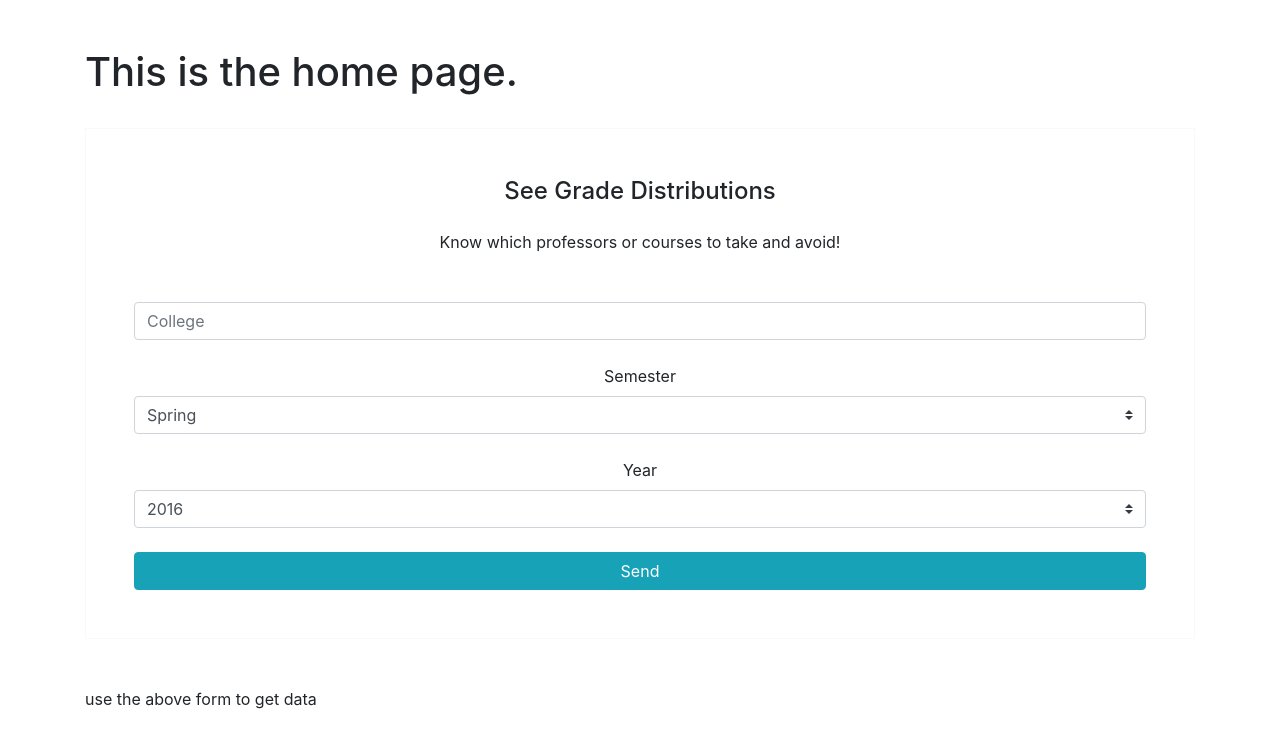
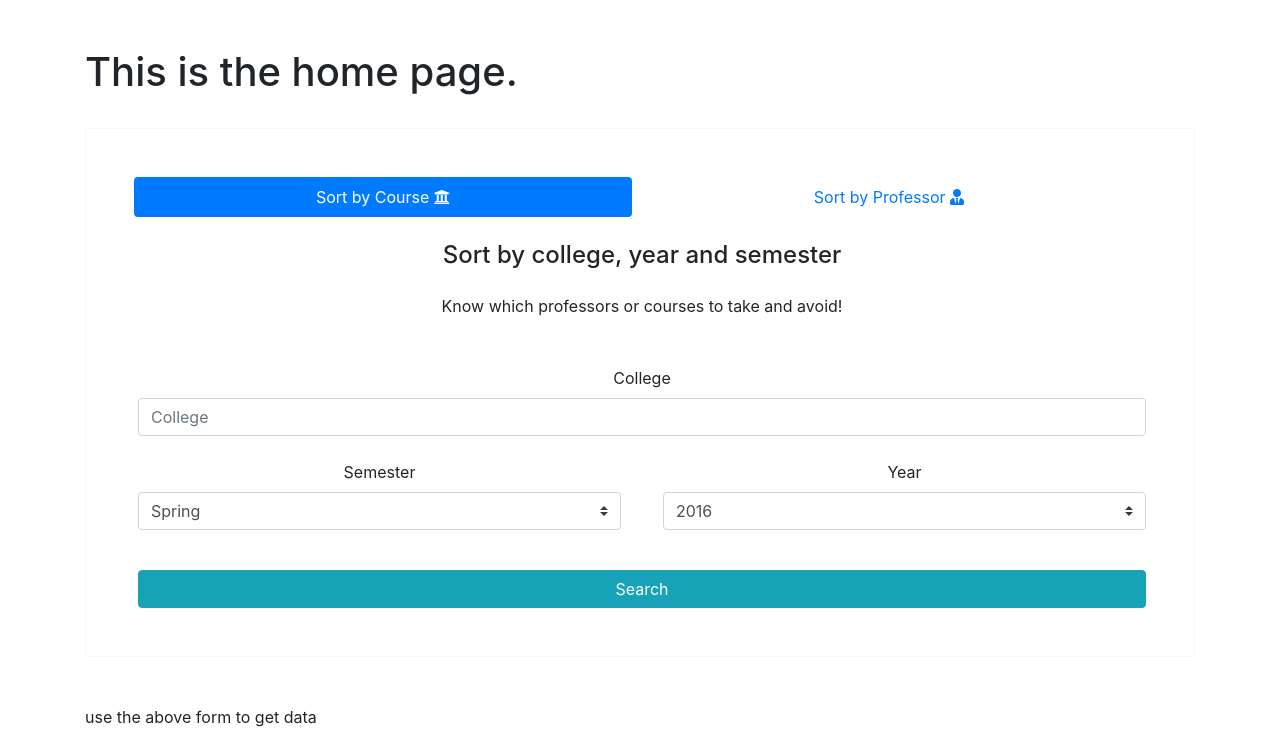
Before and after one commit to asiddiqi18/GradeDistroTamuApp, a Flask app: page / in a window 1280 px wide. Shown: the part 56-801 px from the top of the page. Before the commit the page ends 765 px from the top, so only its background shows below. Run offline with Flask 2, Linux system fonts and the light colour scheme; some libraries are stand-ins or nearby versions.

Commit message:
added pills interface

```diff
--- a/website/templates/home.html
+++ b/website/templates/home.html
@@ -4,17 +4,32 @@
 {% block content %}
 <h1 class="mt-5">This is the home page.</h1>
 <br />
-<form class="text-center border border-light p-5 mb-5" method="Get" action="results">
+<div class="text-center border border-light p-5 mb-5">
 
-    <p class="h4 mb-4">See Grade Distributions</p>
+    <ul class="nav nav-pills nav-fill mb-3" id="pills-tab" role="tablist">
+        <li class="nav-item">
+            <a class="nav-link active" id="pills-home-tab" data-toggle="pill" href="#pills-home" role="tab"
+                aria-controls="pills-home" aria-selected="true">Sort by Course <i class="fas fa-university"></i></a>
+        </li>
+        <li class="nav-item ">
+            <a class="nav-link" id="pills-profile-tab" data-toggle="pill" href="#pills-profile" role="tab"
+                aria-controls="pills-profile" aria-selected="false">Sort by Professor <i
+                    class="fas fa-user-tie"></i></a>
+        </li>
+    </ul>
+
+    <div class="tab-content pt-2 pl-1" id="pills-tabContent">
+        <div class="tab-pane fade show active" id="pills-home" role="tabpanel" aria-labelledby="pills-home-tab">
+            <p class="h4 mb-4">Sort by college, year and semester</p>
 
             <p class="mb-5">Know which professors or courses to take and avoid!</p>
 
             <!-- College -->
+            <form method="Get" action="results">
+                <label for="college">College</label>
+                <input class="form-control mb-4" placeholder="College" list="colleges" id="college" name="college" />
 
-    <input class="form-control mb-4" placeholder="College" list="ice-cream-flavors" id="ice-cream-choice" name="ice-cream-choice" />
-
-    <datalist id="ice-cream-flavors">
+                <datalist id="colleges">
                     <option value="Academic success center">
                     <option value="Agriculture and life sciences">
                     <option value="Architecture">
@@ -43,17 +58,21 @@
                 </datalist>
 
                 <!-- Semester -->
-    <label>Semester</label>
-    <select name="semester" class="browser-default custom-select mb-4">
+                <div class="form-row">
+                    <div class="form-group col-md mr-3">
+                        <label for="semester">Semester</label>
+                        <select name="semester" id="semester" class="browser-default custom-select mb-4">
                             <option value="" disabled>Choose semester</option>
                             <option selected value="spring">Spring</option>
                             <option value="summer">Summer</option>
                             <option value="fall">Fall</option>
                         </select>
+                    </div>
 
                     <!-- Semester -->
-    <label>Year</label>
-    <select name="year" class="browser-default custom-select mb-4">
+                    <div class="form-group col-md ml-3">
+                        <label for="year">Year</label>
+                        <select name="year" id="year" class="browser-default custom-select mb-4">
                             <option value="" disabled>Choose year</option>
                             <option selected value="2016">2016</option>
                             <option value="2017">2017</option>
@@ -62,11 +81,34 @@
                             <option value="2020">2020</option>
                             <option value="2021">2021</option>
                         </select>
+                    </div>
+                </div>
 
                 <!-- Send button -->
-    <button class="btn btn-info btn-block" type="submit">Send</button>
+                <button class="btn btn-info btn-block" type="submit">Search</button>
+            </form>
+
+        </div>
+        <div class="tab-pane fade" id="pills-profile" role="tabpanel" aria-labelledby="pills-profile-tab">
+            <p class="h4 mb-4">Sort by professors</p>
+
+            <p class="mb-5">Know which professors to take and avoid!</p>
+
+            <!-- College -->
+            <form method="Get" action="professors">
+                <label for="professor">Professor</label>
+                <input class="form-control mb-4" placeholder="Professor Name" id="professor" name="professor" />
+
+                <!-- Send button -->
+                <button class="btn btn-info btn-block" type="submit">Search</button>
+            </form>
 
             </form>
+        </div>
+    </div>
+</div>
+
+
 
 {% if grade_results|length == 0 %}
 <p>use the above form to get data</p>
@@ -91,11 +133,16 @@
             <td>{{ grade.department }}</td>
             <td>{{ grade.course }}</td>
             <td>{{ grade.section }}</td>
-                <td>{{ grade.amount_A }} <div class="text-muted">({{ "%.2f"|format(grade.percent_A) }}%)</div></td>
-                <td>{{ grade.amount_B }} <div class="text-muted">({{ "%.2f"|format(grade.percent_B) }})%</div></td>
-                <td>{{ grade.amount_C }} <div class="text-muted">({{ "%.2f"|format(grade.percent_C) }})%</div></td>
-                <td>{{ grade.amount_D }} <div class="text-muted">({{ "%.2f"|format(grade.percent_D) }})%</div></td>
-                <td>{{ grade.amount_F }} <div class="text-muted">({{ "%.2f"|format(grade.percent_F) }})%</div></td>
+            <td>{{ grade.amount_A }} <div class="text-muted">({{ "%.2f"|format(grade.percent_A) }}%)</div>
+            </td>
+            <td>{{ grade.amount_B }} <div class="text-muted">({{ "%.2f"|format(grade.percent_B) }})%</div>
+            </td>
+            <td>{{ grade.amount_C }} <div class="text-muted">({{ "%.2f"|format(grade.percent_C) }})%</div>
+            </td>
+            <td>{{ grade.amount_D }} <div class="text-muted">({{ "%.2f"|format(grade.percent_D) }})%</div>
+            </td>
+            <td>{{ grade.amount_F }} <div class="text-muted">({{ "%.2f"|format(grade.percent_F) }})%</div>
+            </td>
             <td>{{ grade.instructor }}</td>
         </tr>
         {% endfor %}
--- a/website/views.py
+++ b/website/views.py
@@ -10,6 +10,15 @@ views = Blueprint('views', __name__)
 @views.route('/')
 def home():
     return render_template("home.html", grade_results=[])
+
+
+@views.route('/professors', methods=["GET", "POST"])
+def professor():
+    professor = request.args['professor']
+    professors = Grades.query.filter_by(
+        instructor=professor).all()
+    return render_template("home.html", grade_results=professors)
+
 
 
 @views.route('/results', methods=["GET", "POST"])
```
Also changed, not shown: website/grades.db, 5 other files. Lines whose indentation alone changed are shown as unchanged.
